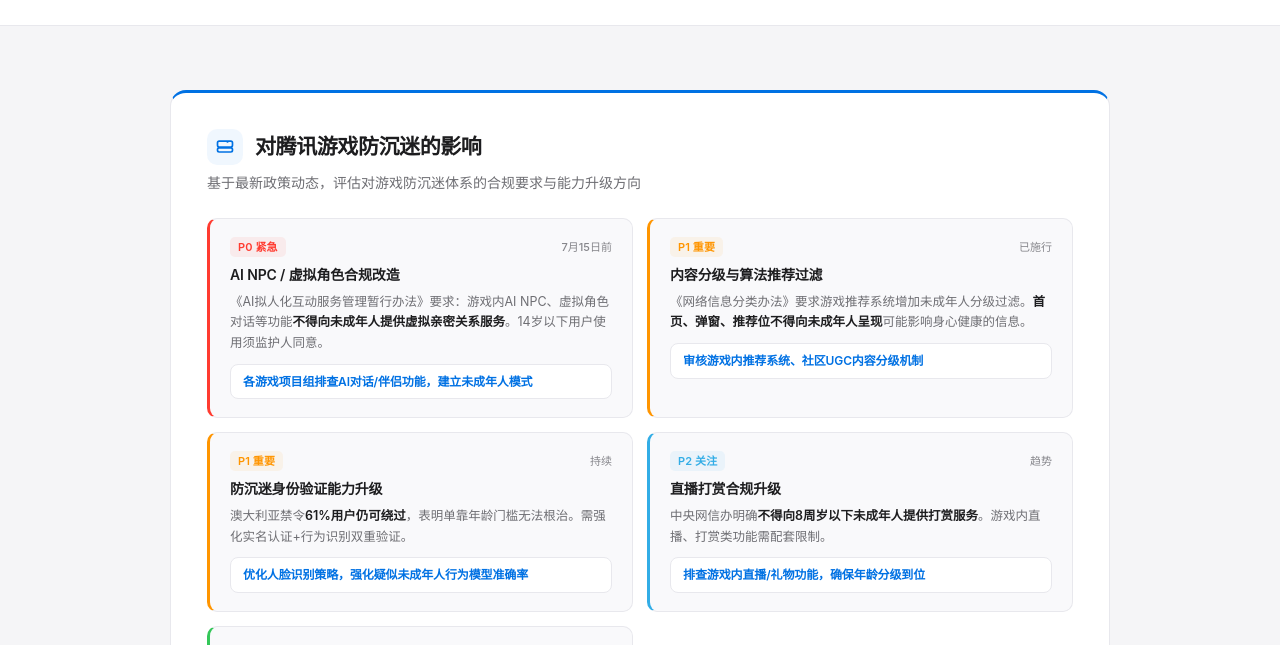
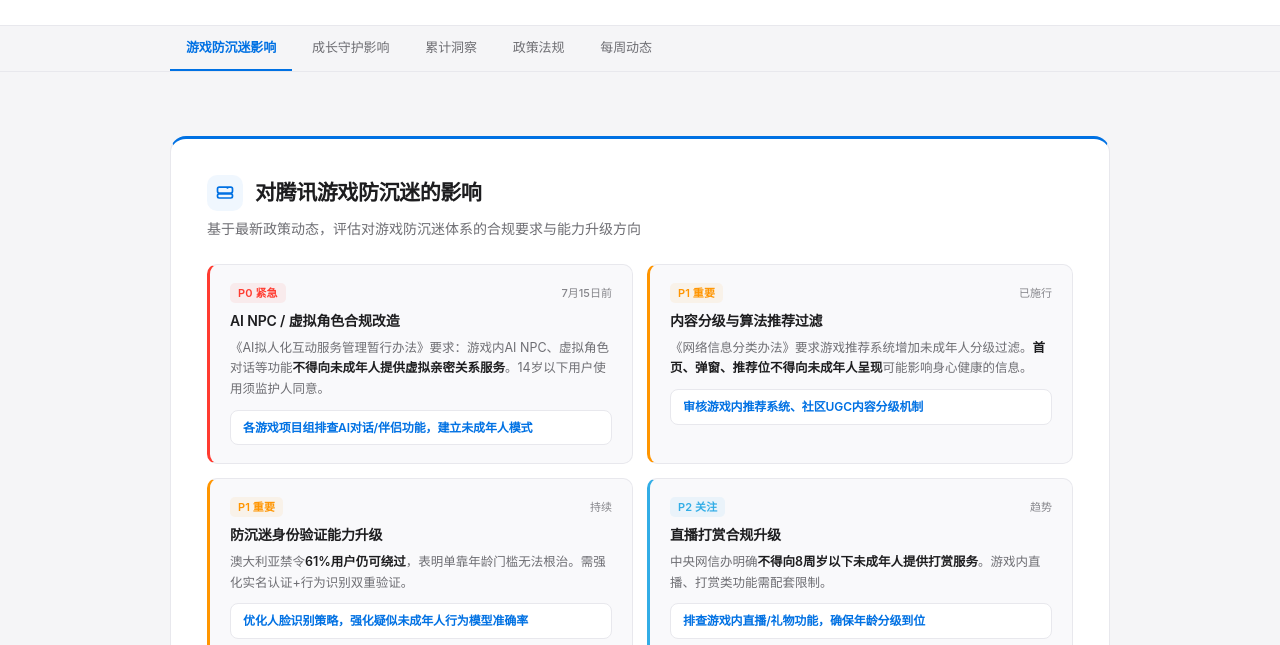
Before and after one commit to JINHUA16/youth-protection-weekly, a plain HTML site: page index.html in a window 1280 px wide. Shown: the part 455-1100 px from the top of the page. Drawn offline with Linux system fonts and the light colour scheme.

Commit message:
feat: add sticky navigation bar with smooth scroll

```diff
--- a/index.html
+++ b/index.html
@@ -139,6 +139,16 @@
 .leg-item{display:flex;align-items:center;gap:5px;font-size:12px;color:var(--text3);font-weight:500}
 .leg-dot{width:8px;height:8px;border-radius:50%}
 
+/* ===== Sticky Nav ===== */
+.sticky-nav{position:sticky;top:0;z-index:100;background:rgba(245,245,247,.85);backdrop-filter:saturate(180%) blur(20px);-webkit-backdrop-filter:saturate(180%) blur(20px);border-bottom:1px solid var(--border-light);transition:box-shadow .3s}
+.sticky-nav.scrolled{box-shadow:0 1px 12px rgba(0,0,0,.06)}
+.nav-inner{max-width:980px;margin:0 auto;padding:0 20px;display:flex;align-items:center;gap:4px;overflow-x:auto;scrollbar-width:none;-ms-overflow-style:none}
+.nav-inner::-webkit-scrollbar{display:none}
+.nav-item{padding:12px 16px;font-size:13px;font-weight:500;color:var(--text2);white-space:nowrap;cursor:pointer;border-bottom:2px solid transparent;transition:all .2s;letter-spacing:-0.01em;flex-shrink:0}
+.nav-item:hover{color:var(--text)}
+.nav-item.active{color:var(--blue);border-bottom-color:var(--blue);font-weight:600}
+@media(max-width:600px){.nav-item{padding:10px 12px;font-size:12px}}
+
 /* ===== Footer ===== */
 .footer{text-align:center;padding:48px 24px;color:var(--text3);font-size:12px;border-top:1px solid var(--border-light);margin-top:64px;font-weight:400;letter-spacing:-0.01em;line-height:1.6}
 
@@ -169,8 +179,19 @@
   <div class="stat"><div class="stat-val c-amber">3</div><div class="stat-lbl">新规施行</div></div>
 </div>
 
+<!-- Sticky Navigation -->
+<nav class="sticky-nav" id="stickyNav">
+  <div class="nav-inner">
+    <div class="nav-item active" data-target="sec-game">游戏防沉迷影响</div>
+    <div class="nav-item" data-target="sec-guardian">成长守护影响</div>
+    <div class="nav-item" data-target="sec-insights">累计洞察</div>
+    <div class="nav-item" data-target="sec-policy">政策法规</div>
+    <div class="nav-item" data-target="sec-weekly">每周动态</div>
+  </div>
+</nav>
+
 <!-- ======== Impact: Game ======== -->
-<div class="section"><div class="wrap">
+<div class="section" id="sec-game"><div class="wrap">
   <div class="impact-block game">
     <div class="impact-title">
       <div class="sec-icon blue"><svg width="20" height="20" fill="none" viewBox="0 0 24 24" stroke="currentColor" stroke-width="2"><path d="M15 5v2m0 4v2m0 4v2M5 5a2 2 0 00-2 2v3a2 2 0 002 2h14a2 2 0 002-2V7a2 2 0 00-2-2H5zm0 8a2 2 0 00-2 2v1a2 2 0 002 2h14a2 2 0 002-2v-1a2 2 0 00-2-2H5z"/></svg></div>
@@ -187,7 +208,7 @@
   </div>
 
   <!-- ======== Impact: Guardian ======== -->
-  <div class="impact-block guardian">
+  <div class="impact-block guardian" id="sec-guardian">
     <div class="impact-title">
       <div class="sec-icon green"><svg width="20" height="20" fill="none" viewBox="0 0 24 24" stroke="currentColor" stroke-width="2"><path d="M9 12l2 2 4-4m5.618-4.016A11.955 11.955 0 0112 2.944a11.955 11.955 0 01-8.618 3.04A12.02 12.02 0 003 9c0 5.591 3.824 10.29 9 11.622 5.176-1.332 9-6.03 9-11.622 0-1.042-.133-2.052-.382-3.016z"/></svg></div>
       <h3>对成长守护小程序的影响</h3>
@@ -205,7 +226,7 @@
 </div></div>
 
 <!-- ======== Insights ======== -->
-<div class="section"><div class="wrap">
+<div class="section" id="sec-insights"><div class="wrap">
   <div class="section-head">
     <h2><svg width="22" height="22" fill="none" viewBox="0 0 24 24" stroke="currentColor" stroke-width="2"><path d="M9.663 17h4.673M12 3v1m6.364 1.636l-.707.707M21 12h-1M4 12H3m3.343-5.657l-.707-.707m2.828 9.9a5 5 0 117.072 0l-.548.547A3.374 3.374 0 0014 18.469V19a2 2 0 11-4 0v-.531c0-.895-.356-1.754-.988-2.386l-.548-.547z"/></svg> 累计洞察总结</h2>
     <p>截至第16周的核心发现</p>
@@ -221,7 +242,7 @@
 </div></div>
 
 <!-- ======== Policy Table ======== -->
-<div class="section"><div class="wrap">
+<div class="section" id="sec-policy"><div class="wrap">
   <div class="pol-block">
     <h3><svg width="20" height="20" fill="none" viewBox="0 0 24 24" stroke="currentColor" stroke-width="2"><path d="M9 12h6m-6 4h6m2 5H7a2 2 0 01-2-2V5a2 2 0 012-2h5.586a1 1 0 01.707.293l5.414 5.414a1 1 0 01.293.707V19a2 2 0 01-2 2z"/></svg> 政策法规追踪</h3>
     <p class="pol-sub">追踪 2026 年已出台或即将施行的未成年人相关政策、法规、通知</p>
@@ -243,7 +264,7 @@
 </div></div>
 
 <!-- ======== Weekly Timeline ======== -->
-<div class="section"><div class="wrap">
+<div class="section" id="sec-weekly"><div class="wrap">
   <div class="section-head">
     <h2><svg width="22" height="22" fill="none" viewBox="0 0 24 24" stroke="currentColor" stroke-width="2"><path d="M8 7V3m8 4V3m-9 8h10M5 21h14a2 2 0 002-2V7a2 2 0 00-2-2H5a2 2 0 00-2 2v12a2 2 0 002 2z"/></svg> 每周动态追踪</h2>
     <p>按周倒序排列，点击卡片展开详情</p>
@@ -365,5 +386,49 @@
   <span style="margin-top:4px;display:inline-block">如需转发请注明来源 · 持续更新中</span>
 </div>
 
+<script>
+(function(){
+  const nav=document.getElementById('stickyNav');
+  const items=nav.querySelectorAll('.nav-item');
+  const sectionIds=['sec-game','sec-guardian','sec-insights','sec-policy','sec-weekly'];
+  const sections=sectionIds.map(id=>document.getElementById(id));
+
+  // Click to scroll
+  items.forEach(item=>{
+    item.addEventListener('click',function(){
+      const target=document.getElementById(this.dataset.target);
+      if(!target)return;
+      const navH=nav.offsetHeight;
+      const y=target.getBoundingClientRect().top+window.pageYOffset-navH-12;
+      window.scrollTo({top:y,behavior:'smooth'});
+    });
+  });
+
+  // Scroll highlight
+  let ticking=false;
+  function onScroll(){
+    if(ticking)return;
+    ticking=true;
+    requestAnimationFrame(()=>{
+      const navH=nav.offsetHeight+20;
+      let current=0;
+      for(let i=sections.length-1;i>=0;i--){
+        if(sections[i]&&sections[i].getBoundingClientRect().top<=navH+60){
+          current=i;break;
+        }
+      }
+      items.forEach((it,idx)=>{
+        it.classList.toggle('active',idx===current);
+      });
+      // Shadow on scroll
+      nav.classList.toggle('scrolled',window.scrollY>100);
+      ticking=false;
+    });
+  }
+  window.addEventListener('scroll',onScroll,{passive:true});
+  onScroll();
+})();
+</script>
+
 </body>
 </html>
```
